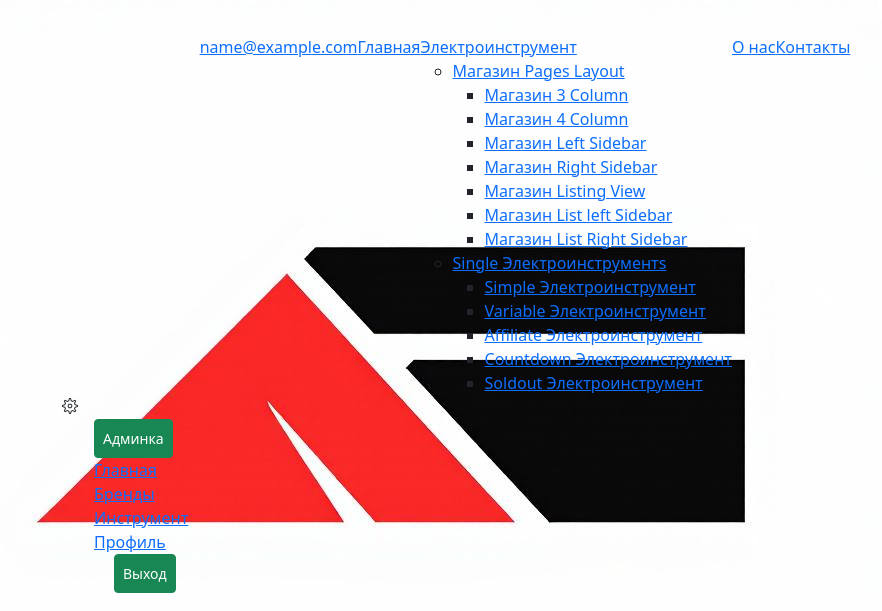
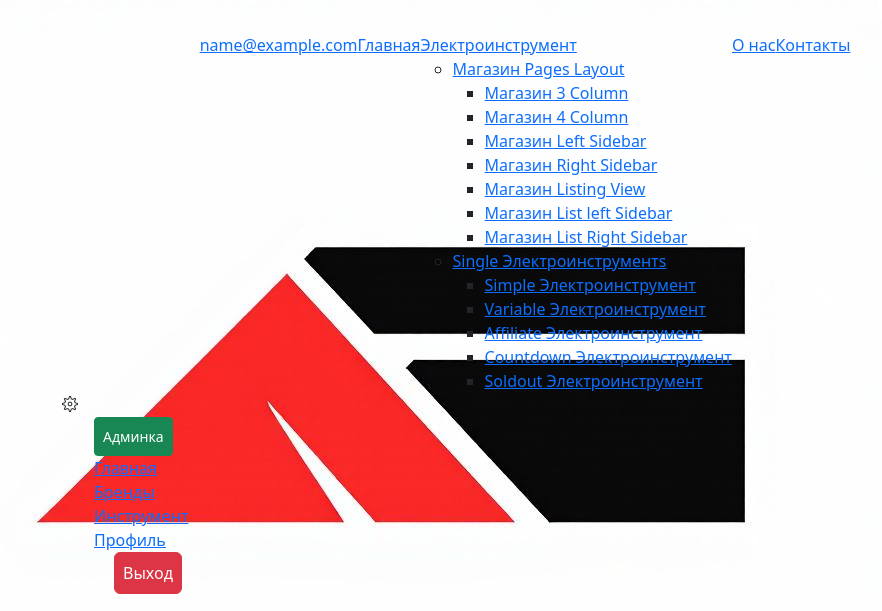
Before and after one commit to oleg425top/FinalyProject425, a Django app: page / in a window 1280 px wide. Shown: the top 611 px of the page, without its empty margins (210-1092 px from the left). Run offline with Django 5.2, Linux system fonts and the light colour scheme; the visitor is signed in with stand-in values (Sample User, id 1); data that the repository does not hold is empty; some libraries are stand-ins or nearby versions.

Commit message:
Добавлен url для about.html в файле base.html

```diff
--- a/users/templates/users/base.html
+++ b/users/templates/users/base.html
@@ -103,7 +103,7 @@
                     </li>
                   </ul>
                 </li>
-                <li><a href="about.html">О нас</a></li>
+                <li><a href="{% url 'shop:about' %}">О нас</a></li>
                 <li><a href="contact.html">Контакты</a></li>
               </ul>
             </div>
@@ -124,7 +124,7 @@
                     <li><a href="{% url 'users:profile' %}">Профиль</a></li>
                     <form method="post" action="{% url 'users:logout' %}" >
                     {% csrf_token %}
-                    <button type="submit" class="p-2 btn btn-success btn-sm" style="margin-left: 20px;" >Выход</button>
+                    <button type="submit" class="p-2 btn btn-danger btn-block" style="margin-left: 20px;" >Выход</button>
 
                     </form>
 
```
